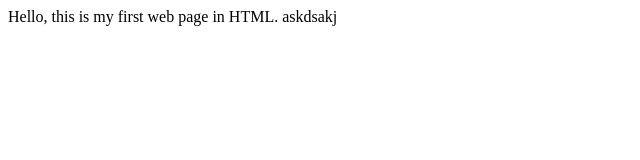
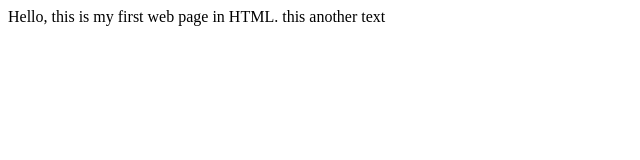
Before and after one commit to nabil828/comp1537-w22-repo, a plain HTML site: page index.html in a window 1280 px wide. Shown: the full height of the page, 0-640 px from the left. Drawn offline with Linux system fonts and the light colour scheme.

Commit message:
Update index.html

```diff
--- a/index.html
+++ b/index.html
@@ -11,8 +11,6 @@
 
 
 
-
-        askdsakj
-
+this another text
     </body>
 </html>
```
